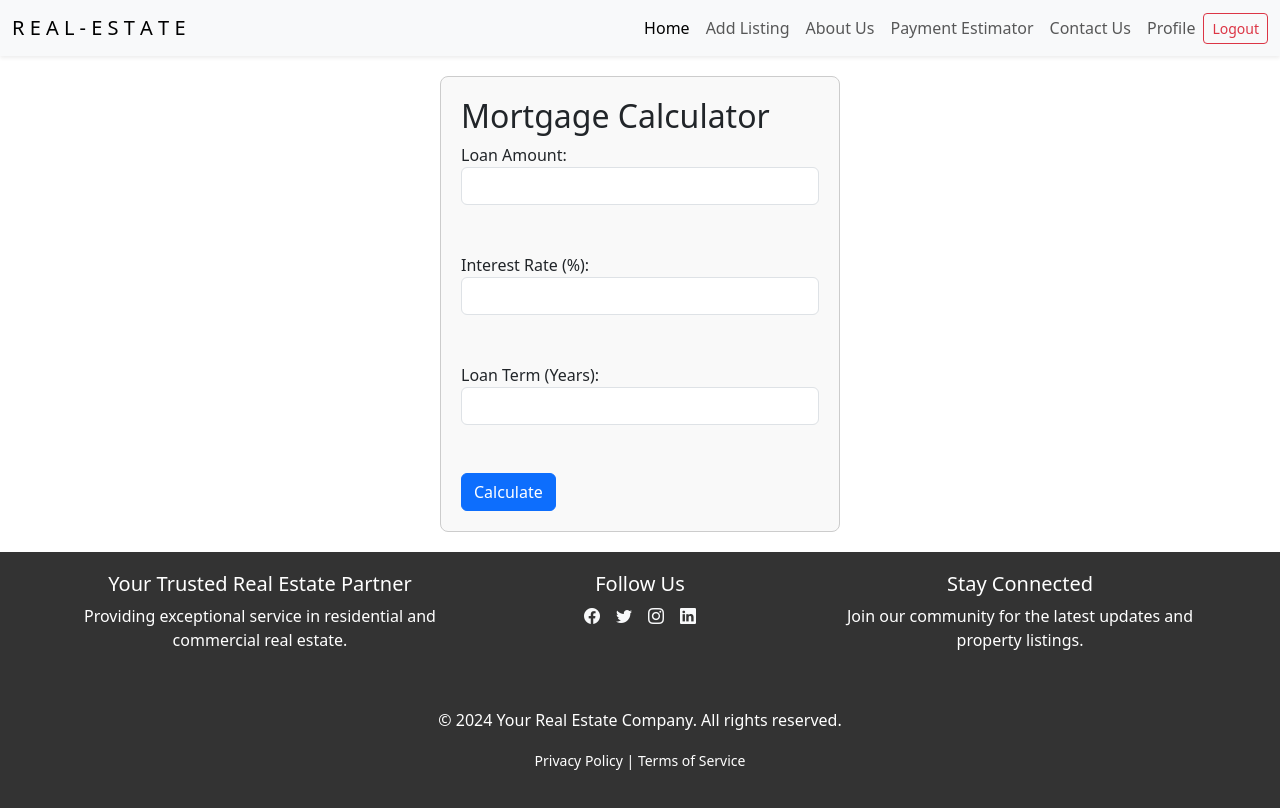
After one commit to Sravanis23/realestate2, a PHP site: page /mortgage_calculator.php in a window 1280 px wide. The commit adds this page. Run offline with PHP 8.4, Linux system fonts and the light colour scheme.

Commit message:
mortgage

```diff
--- a/about.php
+++ b/about.php
@@ -5,6 +5,8 @@
     <meta name="viewport" content="width=device-width, initial-scale=1.0">
     <title>About Us - Real Estate</title>
     <link rel="stylesheet" href="https://cdn.jsdelivr.net/npm/bootstrap@5.3.3/dist/css/bootstrap.min.css">
+    <link rel="stylesheet" href="https://cdn.jsdelivr.net/npm/bootstrap-icons@1.11.3/font/bootstrap-icons.css"
+        integrity="sha384-tViUnnbYAV00FLIhhi3v/dWt3Jxw4gZQcNoSCxCIFNJVCx7/D55/wXsrNIRANwdD" crossorigin="anonymous">
     <style>
         /* Background Image */
         .about-header {
@@ -66,9 +68,11 @@
                         <a class="nav-link" href="about.php">About Us</a>
                     </li>
                     <li class="nav-item">
+                        <a class="nav-link" href="mortgage_calculator.php">Payment Estimator</a>
+                    </li>
+                    <li class="nav-item">
                         <a class="nav-link" href="contact.php">Contact Us</a>
                     </li>
-
                     <li class="nav-item">
                         <a class="nav-link active" aria-current="page" href="profile.php">Profile</a>
                     </li>
--- a/contact.php
+++ b/contact.php
@@ -5,6 +5,8 @@
     <meta name="viewport" content="width=device-width, initial-scale=1.0">
     <title>Contact Us</title>
     <link rel="stylesheet" href="https://cdn.jsdelivr.net/npm/bootstrap@5.3.3/dist/css/bootstrap.min.css">
+    <link rel="stylesheet" href="https://cdn.jsdelivr.net/npm/bootstrap-icons@1.11.3/font/bootstrap-icons.css"
+        integrity="sha384-tViUnnbYAV00FLIhhi3v/dWt3Jxw4gZQcNoSCxCIFNJVCx7/D55/wXsrNIRANwdD" crossorigin="anonymous">
     <style>
         /* Custom Styles for Contact Section */
         body {
@@ -88,6 +90,7 @@
                     <li class="nav-item">
                         <a class="nav-link" href="about.php">About Us</a>
                     </li>
+                    <li class="nav-item"><a class="nav-link" href="mortgage_calculator.php">Payment Estimator</a></li>
                     <li class="nav-item">
                         <a class="nav-link" href="contact.php">Contact Us</a>
                     </li>
--- /dev/null
+++ b/mortgage_calculator.php
@@ -0,0 +1,151 @@
+<!DOCTYPE html>
+<html lang="en">
+<head>
+    <meta charset="UTF-8">
+    <meta name="viewport" content="width=device-width, initial-scale=1.0">
+    <title>Mortgage Calculator</title>
+    <link rel="stylesheet" href="https://cdn.jsdelivr.net/npm/bootstrap@5.3.3/dist/css/bootstrap.min.css">
+    <link rel="stylesheet" href="https://cdn.jsdelivr.net/npm/bootstrap-icons@1.11.3/font/bootstrap-icons.css"
+        integrity="sha384-tViUnnbYAV00FLIhhi3v/dWt3Jxw4gZQcNoSCxCIFNJVCx7/D55/wXsrNIRANwdD" crossorigin="anonymous">
+    <style>
+        /* Make sure the body and html fill the full height of the page */
+        html, body {
+            height: 100%;
+            margin: 0;
+        }
+
+        /* Use flexbox layout for the page content */
+        .content {
+            display: flex;
+            flex-direction: column;
+            min-height: 100%;
+        }
+
+        /* Style for the mortgage calculator form */
+        .calculator {
+            width: 100%;
+            max-width: 400px;
+            padding: 20px;
+            border: 1px solid #ccc;
+            border-radius: 8px;
+            background-color: #f9f9f9;
+            margin: 20px auto;
+            position: relative;
+            z-index: 1;
+        }
+
+        .result {
+            margin-top: 15px;
+            font-weight: bold;
+        }
+
+        /* Footer styling */
+        footer {
+            background-color: #333;
+            color: white;
+            text-align: center;
+            padding: 20px;
+            margin-top: auto; /* Push footer to the bottom */
+        }
+    </style>
+</head>
+<body>
+    <div class="content">
+        <!-- Navbar -->
+        <nav class="navbar navbar-expand-lg navbar-light bg-light shadow-sm sticky-top">
+            <div class="container-fluid">
+                <a class="navbar-brand" href="#">R E A L - E S T A T E</a>
+                <button class="navbar-toggler" type="button" data-bs-toggle="collapse" data-bs-target="#navbarNav"
+                        aria-controls="navbarNav" aria-expanded="false" aria-label="Toggle navigation">
+                    <span class="navbar-toggler-icon"></span>
+                </button>
+                <div class="collapse navbar-collapse" id="navbarNav">
+                    <ul class="navbar-nav ms-auto">
+                        <li class="nav-item"><a class="nav-link active" href="index.php">Home</a></li>
+                        <li class="nav-item">
+                        <a class="nav-link" href="#" data-bs-toggle="modal" data-bs-target="#addListingModal">Add
+                            Listing</a>
+                    </li>
+                        <li class="nav-item"><a class="nav-link" href="about.php">About Us</a></li>
+                        <li class="nav-item"><a class="nav-link" href="mortgage_calculator.php">Payment Estimator</a></li>
+                        <li class="nav-item"><a class="nav-link" href="contact.php">Contact Us</a></li>
+                        <li class="nav-item"><a class="nav-link" href="profile.php">Profile</a></li>
+                    </ul>
+                    <form action="" method="POST" class="d-inline">
+                        <button type="submit" name="logout" class="btn btn-outline-danger btn-sm">Logout</button>
+                    </form>
+                </div>
+            </div>
+        </nav>
+
+        <!-- Mortgage Calculator Form -->
+        <div class="calculator">
+            <h2>Mortgage Calculator</h2>
+            <form method="POST" action="mortgage_calculator.php">
+                <label for="loan_amount">Loan Amount:</label>
+                <input type="number" name="loan_amount" id="loan_amount" required class="form-control"><br><br>
+
+                <label for="interest_rate">Interest Rate (%):</label>
+                <input type="number" step="0.01" name="interest_rate" id="interest_rate" required class="form-control"><br><br>
+
+                <label for="loan_term">Loan Term (Years):</label>
+                <input type="number" name="loan_term" id="loan_term" required class="form-control"><br><br>
+
+                <button type="submit" name="calculate" class="btn btn-primary">Calculate</button>
+            </form>
+
+            <?php
+            if ($_SERVER["REQUEST_METHOD"] == "POST" && isset($_POST['calculate'])) {
+                // Fetch the form data
+                $loan_amount = $_POST['loan_amount'];
+                $interest_rate = $_POST['interest_rate'];
+                $loan_term = $_POST['loan_term'];
+
+                // Calculate monthly interest rate
+                $monthly_interest_rate = ($interest_rate / 100) / 12;
+
+                // Calculate the number of payments (in months)
+                $num_payments = $loan_term * 12;
+
+                // Calculate monthly payment using the formula
+                $monthly_payment = $loan_amount * $monthly_interest_rate / (1 - pow(1 + $monthly_interest_rate, -$num_payments));
+
+                // Display the result
+                echo "<div class='result'>Monthly Payment: ₹" . number_format($monthly_payment, 2) . "</div>";
+            }
+            ?>
+        </div>
+
+        <!-- Footer -->
+        <footer>
+            <div class="container">
+                <div class="row">
+                    <div class="col-md-4 text-center mb-3">
+                        <h5>Your Trusted Real Estate Partner</h5>
+                        <p>Providing exceptional service in residential and commercial real estate.</p>
+                    </div>
+                    <div class="col-md-4 text-center mb-3">
+                        <h5>Follow Us</h5>
+                        <ul class="list-unstyled d-flex justify-content-center">
+                            <li class="mx-2"><a href="https://www.facebook.com/login.php/" class="text-light"><i class="bi bi-facebook"></i></a></li>
+                            <li class="mx-2"><a href="https://x.com/login-to/" class="text-light"><i class="bi bi-twitter"></i></a></li>
+                            <li class="mx-2"><a href="https://www.instagram.com/" class="text-light"><i class="bi bi-instagram"></i></a></li>
+                            <li class="mx-2"><a href="https://www.linkedin.com/home" class="text-light"><i class="bi bi-linkedin"></i></a></li>
+                        </ul>
+                    </div>
+                    <div class="col-md-4 text-center mb-3">
+                        <h5>Stay Connected</h5>
+                        <p>Join our community for the latest updates and property listings.</p>
+                    </div>
+                </div>
+                <div class="text-center mt-4">
+                    <p>&copy; 2024 Your Real Estate Company. All rights reserved.</p>
+                    <p><small>Privacy Policy | Terms of Service</small></p>
+                </div>
+            </div>
+        </footer>
+    </div>
+
+    <script src="https://cdn.jsdelivr.net/npm/bootstrap@5.3.3/dist/js/bootstrap.bundle.min.js"></script>
+</body>
+</html>
--- a/profile.php
+++ b/profile.php
@@ -484,6 +484,9 @@ if ($_SERVER['REQUEST_METHOD'] === 'PUT') {
                         <a class="nav-link" href="about.php">About Us</a>
                     </li>
                     <li class="nav-item">
+                        <a class="nav-link" href="mortgage_calculator.php">Payment Estimator</a>
+                    </li>
+                    <li class="nav-item">
                         <a class="nav-link" href="contact.php">Contact Us</a>
                     </li>
                     <li class="nav-item">
```
Also changed, not shown: index.php (+29 -0 lines), blur.jpg (added).
